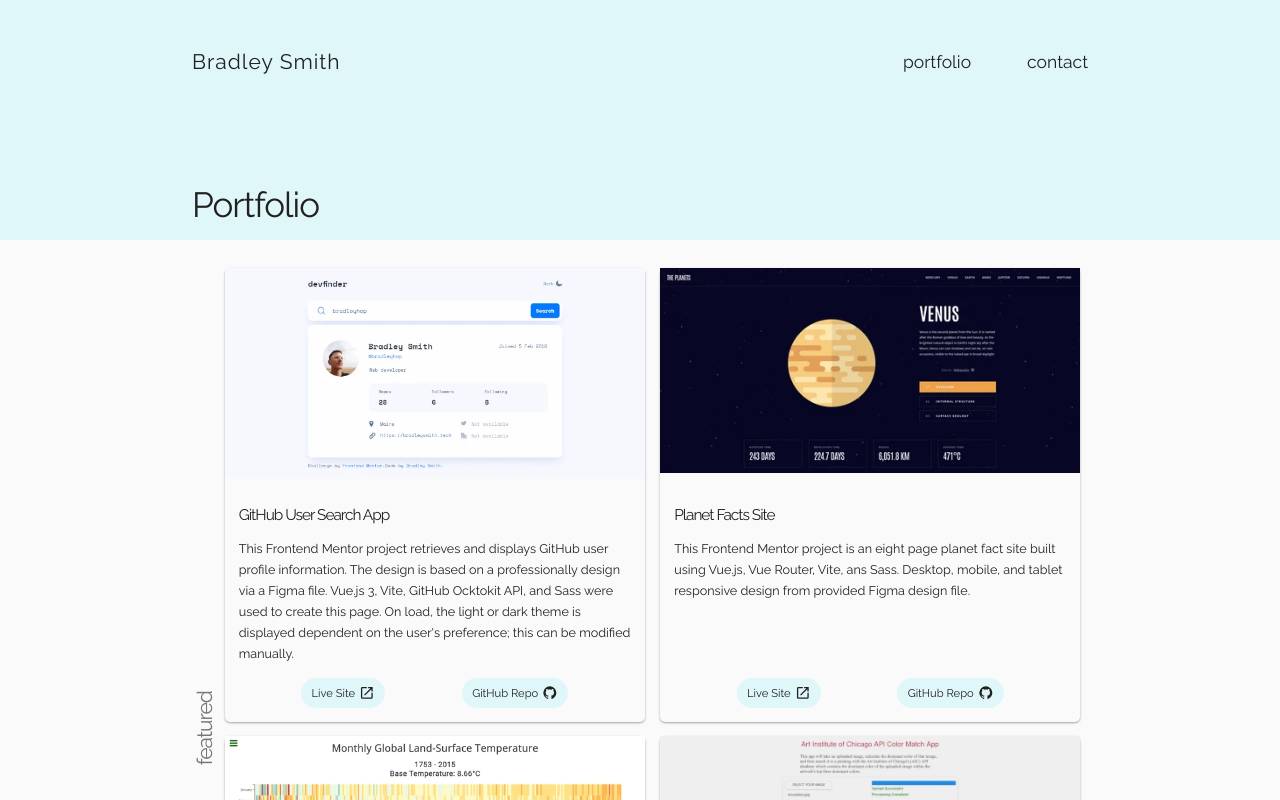
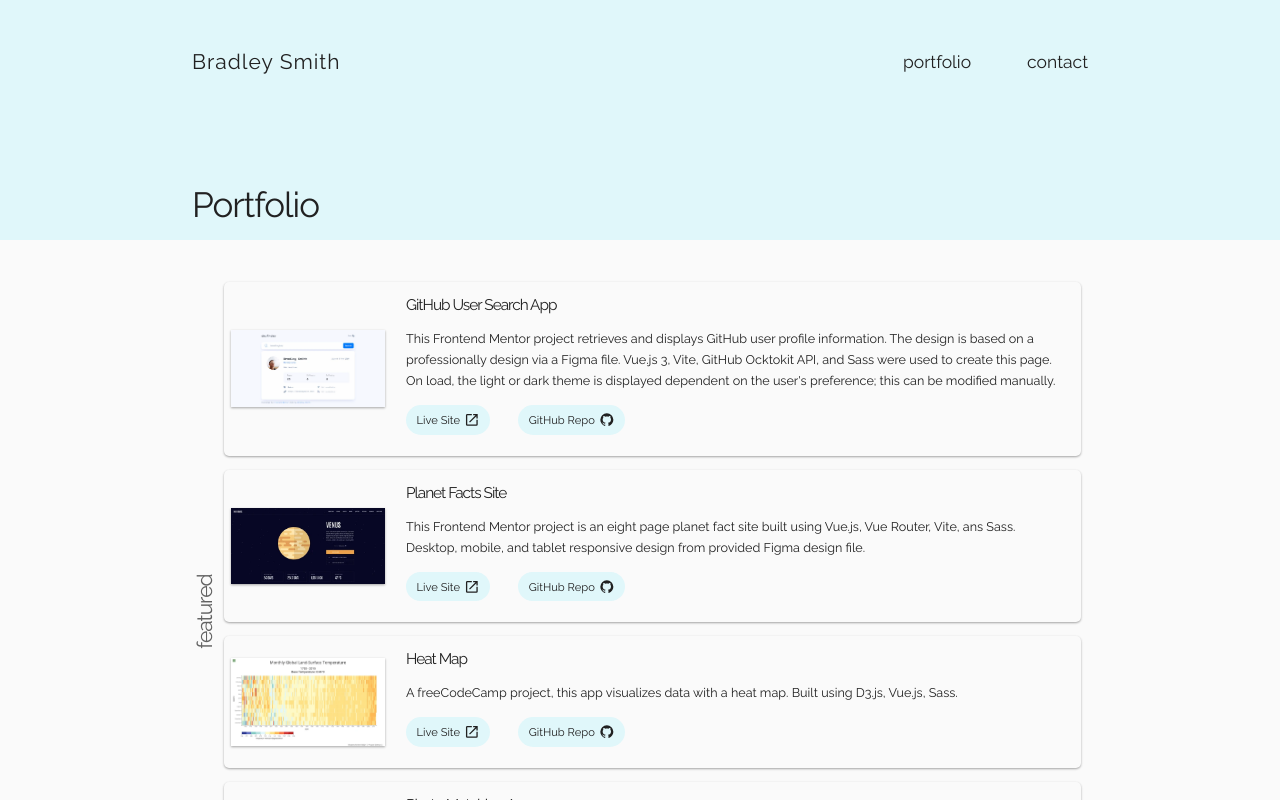
Before and after one commit to bradleyhop/simple-portfolio, a Vue app: page /portfolio in a window 1280 px wide. Shown: the top 800 px of the page. Built offline with nearby package versions, Linux system fonts and the light colour scheme.

Commit message:
fix access.; update profile img

```diff
--- a/src/assets/style/color.scss
+++ b/src/assets/style/color.scss
@@ -32,7 +32,8 @@ $gray-200: #eeeeee;
 $gray-300: #e0e0e0;
 $gray-400: #bdbdbd;
 $gray-600: #757575;
+$gray-700: #616161;
 
 // dark engough colors  for accessibile text on white background
-$green-900: #33691e;
+$green-900: #1b5e20;
 $red-700: #d32f2f;
--- a/src/components/PortCard.vue
+++ b/src/components/PortCard.vue
@@ -75,10 +75,6 @@ $card-border-radius: 5px;
   width: 90%;
 
   @include tablet-breakpoint {
-    width: 30rem;
-  }
-
-  @include desktop-breakpoint {
     display: flex;
     margin: 1rem 0.5rem;
     width: initial;
@@ -88,7 +84,7 @@ $card-border-radius: 5px;
     border-top-left-radius: $card-border-radius;
     border-top-right-radius: $card-border-radius;
 
-    @include desktop-breakpoint {
+    @include tablet-breakpoint {
       display: flex;
       align-items: center;
       justify-content: center;
@@ -102,11 +98,6 @@ $card-border-radius: 5px;
       object-fit: cover;
 
       @include tablet-breakpoint {
-        height: 16rem;
-        width: inherit;
-      }
-
-      @include desktop-breakpoint {
         box-shadow: 0 1px 3px rgba(0, 0, 0, 0.12), 0 1px 2px rgba(0, 0, 0, 0.24);
         border-top-left-radius: initial;
         border-top-right-radius: initial;
@@ -134,14 +125,6 @@ $card-border-radius: 5px;
       line-height: 1.5rem;
       padding: 0 1rem;
       margin-bottom: 1rem;
-
-      @include tablet-breakpoint {
-        min-height: 9rem;
-      }
-
-      @include desktop-breakpoint {
-        min-height: initial;
-      }
     }
 
     .link-container {
@@ -150,7 +133,7 @@ $card-border-radius: 5px;
       min-height: 3rem;
       padding-bottom: 1rem;
 
-      @include desktop-breakpoint {
+      @include tablet-breakpoint {
         justify-content: initial;
 
         & > * {
--- a/src/components/SiteFooter.vue
+++ b/src/components/SiteFooter.vue
@@ -130,7 +130,6 @@ footer {
   margin: 3rem 0 1rem 0;
   font-size: 0.9rem;
   letter-spacing: 0.75px;
-  opacity: 0.7;
 }
 
 .footer-link {
--- a/src/views/HomeView.vue
+++ b/src/views/HomeView.vue
@@ -27,14 +27,22 @@ export default {
             <source
               type="image/webp"
               srcset="@/assets/img/meLongSmaller.webp"
+              alt="image of Bradley with forest and ocean behind him"
+              class="me-img"
             />
-            <source type="image/jpg" srcset="@/assets/img/meLongSmaller.jpg" />
+            <source
+              type="image/jpg"
+              srcset="@/assets/img/meLongSmaller.jpg"
+              alt="image of Bradley with forest and ocean behind him"
+              class="me-img"
+            />
             <img
               src="@/assets/img/meLongSmaller.jpg"
               alt="image of Bradley with forest and ocean behind him"
               class="me-img"
             />
           </picture>
+
           <figcaption class="caption-me">Web Development</figcaption>
         </figure>
         <p class="tagline">
@@ -92,7 +100,6 @@ $shift-left-mobile: 10vw;
     margin-left: 5vw;
     margin-top: 4rem;
     min-height: 20rem;
-    width: auto;
 
     @include tablet-breakpoint {
       margin-top: 5rem;
@@ -101,6 +108,7 @@ $shift-left-mobile: 10vw;
 
     .me-img {
       height: 20rem;
+      width: auto;
 
       @include tablet-breakpoint {
         height: 30rem;
--- a/src/views/SitePortfolio.vue
+++ b/src/views/SitePortfolio.vue
@@ -219,7 +219,7 @@ $nav-border-line: 3px solid #fff;
 }
 
 .featured-text {
-  color: $gray-600;
+  color: $gray-700;
   font-size: 1.5rem;
   font-weight: normal;
   letter-spacing: -1px;
@@ -247,7 +247,7 @@ $nav-border-line: 3px solid #fff;
     justify-content: space-around;
     align-items: center;
 
-    @include desktop-breakpoint {
+    @include tablet-breakpoint {
       display: block;
     }
   }
```
